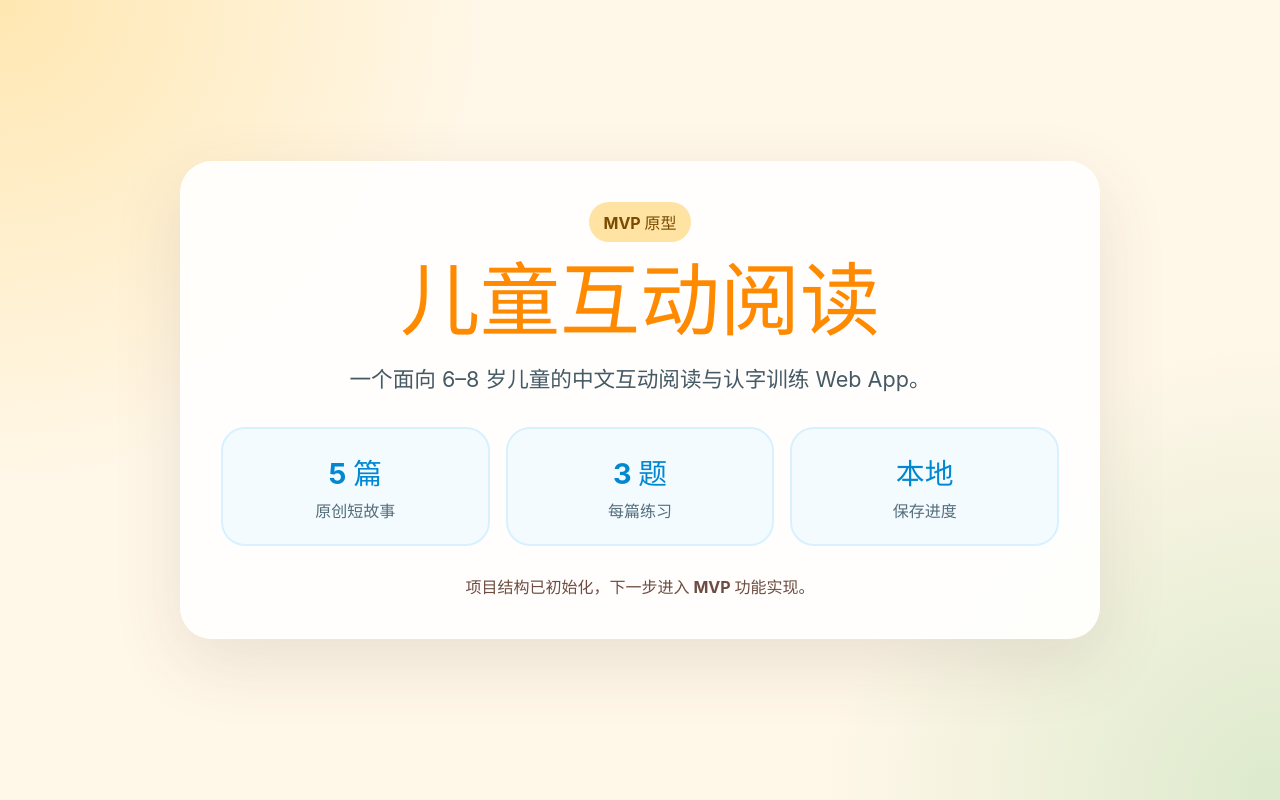
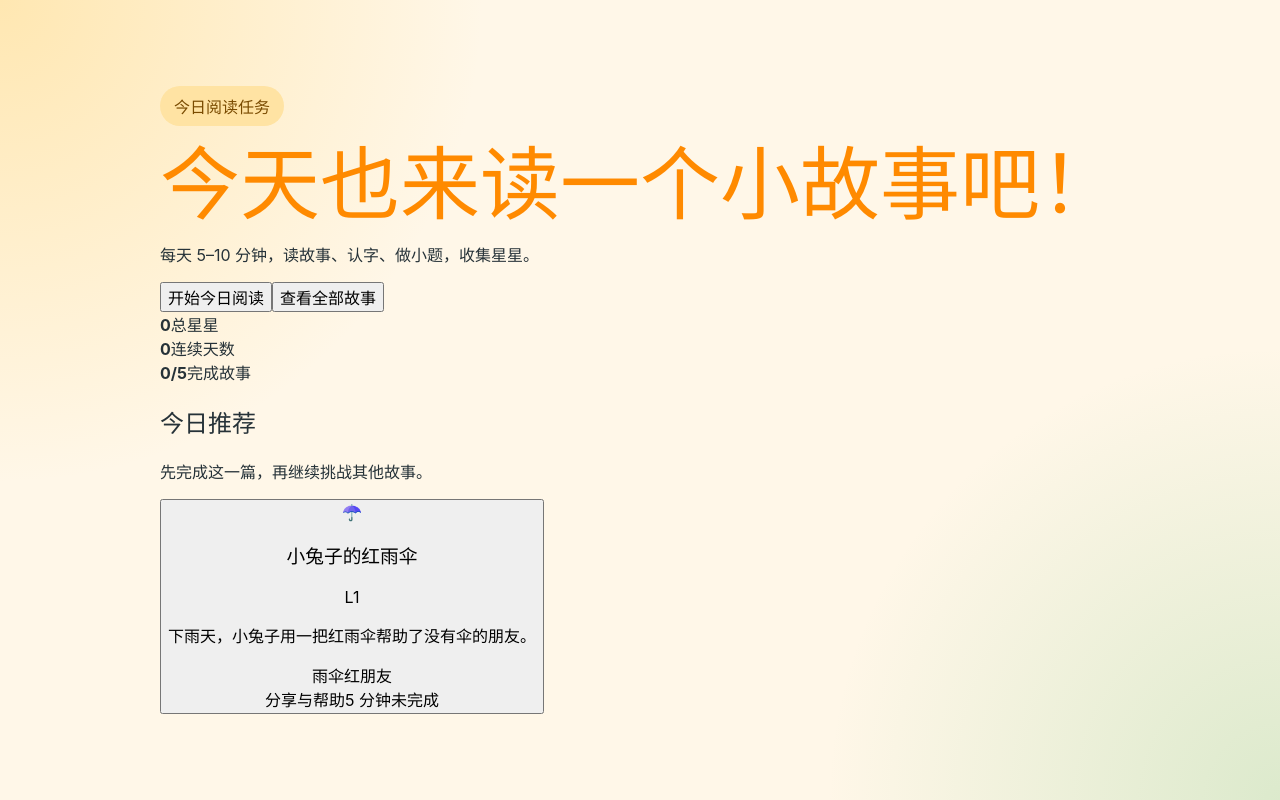
Before and after one commit to kelvin381539960-cyber/Game, a React (Vite) app: page / in a window 1280 px wide. Built offline with nearby package versions, Linux system fonts and the light colour scheme.

Commit message:
实现 MVP 主流程控制

```diff
--- a/src/App.tsx
+++ b/src/App.tsx
@@ -1,30 +1,155 @@
+import { useMemo, useState } from 'react'
+import { getNextUnfinishedStoryId, getStoryById, stories } from './data/stories'
+import HomePage from './pages/HomePage'
+import QuizPage from './pages/QuizPage'
+import ReaderPage from './pages/ReaderPage'
+import ResultPage from './pages/ResultPage'
+import StoryDetailPage from './pages/StoryDetailPage'
+import StoryListPage from './pages/StoryListPage'
+import type { ProgressState, ResultState } from './types/progress'
+import { calculateStars } from './utils/reward'
+import { completeStory, loadProgress } from './utils/progressStorage'
+
+type ViewName = 'home' | 'story-list' | 'story-detail' | 'reader' | 'quiz' | 'result'
+
 function App() {
+  const [currentView, setCurrentView] = useState<ViewName>('home')
+  const [selectedStoryId, setSelectedStoryId] = useState<string | null>(stories[0]?.id ?? null)
+  const [currentPageIndex, setCurrentPageIndex] = useState(0)
+  const [currentQuestionIndex, setCurrentQuestionIndex] = useState(0)
+  const [answers, setAnswers] = useState<Record<string, string>>({})
+  const [progress, setProgress] = useState<ProgressState>(() => loadProgress())
+  const [lastResult, setLastResult] = useState<ResultState | null>(null)
+
+  const selectedStory = useMemo(() => getStoryById(selectedStoryId), [selectedStoryId])
+  const recommendedStoryId = getNextUnfinishedStoryId(progress.completedStoryIds)
+  const recommendedStory = getStoryById(recommendedStoryId) ?? stories[0]
+
+  function openStoryDetail(storyId: string) {
+    setSelectedStoryId(storyId)
+    setCurrentPageIndex(0)
+    setCurrentQuestionIndex(0)
+    setAnswers({})
+    setCurrentView('story-detail')
+  }
+
+  function startReading() {
+    setCurrentPageIndex(0)
+    setCurrentQuestionIndex(0)
+    setAnswers({})
+    setCurrentView('reader')
+  }
+
+  function selectAnswer(answer: string) {
+    if (!selectedStory) return
+    const question = selectedStory.questions[currentQuestionIndex]
+    setAnswers((currentAnswers) => ({ ...currentAnswers, [question.id]: answer }))
+  }
+
+  function finishQuiz() {
+    if (!selectedStory) return
+
+    const correctCount = selectedStory.questions.reduce((count, question) => {
+      return answers[question.id] === question.answer ? count + 1 : count
+    }, 0)
+
+    const stars = calculateStars(correctCount)
+    const baseResult: ResultState = {
+      storyId: selectedStory.id,
+      correctCount,
+      totalQuestions: selectedStory.questions.length,
+      stars,
+      earnedBadges: [],
+    }
+
+    const { progress: nextProgress, earnedBadges } = completeStory(progress, baseResult)
+    const result = { ...baseResult, earnedBadges }
+
+    setProgress(nextProgress)
+    setLastResult(result)
+    setCurrentView('result')
+  }
+
+  function goNextStory() {
+    const nextStoryId = getNextUnfinishedStoryId(progress.completedStoryIds)
+    if (nextStoryId) {
+      openStoryDetail(nextStoryId)
+      return
+    }
+    setCurrentView('home')
+  }
+
+  if (!recommendedStory) {
+    return <main className="app-shell"><p>暂无故事内容。</p></main>
+  }
+
   return (
     <main className="app-shell">
-      <section className="hero-card">
-        <div className="hero-badge">MVP 原型</div>
-        <h1>儿童互动阅读</h1>
-        <p className="hero-text">
-          一个面向 6–8 岁儿童的中文互动阅读与认字训练 Web App。
-        </p>
-        <div className="status-grid" aria-label="项目状态">
-          <div className="status-card">
-            <strong>5 篇</strong>
-            <span>原创短故事</span>
-          </div>
-          <div className="status-card">
-            <strong>3 题</strong>
-            <span>每篇练习</span>
-          </div>
-          <div className="status-card">
-            <strong>本地</strong>
-            <span>保存进度</span>
-          </div>
-        </div>
-        <p className="next-step">
-          项目结构已初始化，下一步进入 MVP 功能实现。
-        </p>
-      </section>
+      <div className="app-container">
+        {currentView === 'home' ? (
+          <HomePage
+            progress={progress}
+            recommendedStory={recommendedStory}
+            onStart={openStoryDetail}
+            onShowStories={() => setCurrentView('story-list')}
+          />
+        ) : null}
+
+        {currentView === 'story-list' ? (
+          <StoryListPage
+            stories={stories}
+            progress={progress}
+            onSelectStory={openStoryDetail}
+            onBack={() => setCurrentView('home')}
+          />
+        ) : null}
+
+        {currentView === 'story-detail' && selectedStory ? (
+          <StoryDetailPage
+            story={selectedStory}
+            completed={progress.completedStoryIds.includes(selectedStory.id)}
+            stars={progress.storyStars[selectedStory.id] ?? 0}
+            onStartReading={startReading}
+            onBack={() => setCurrentView('story-list')}
+          />
+        ) : null}
+
+        {currentView === 'reader' && selectedStory ? (
+          <ReaderPage
+            story={selectedStory}
+            pageIndex={currentPageIndex}
+            onPreviousPage={() => setCurrentPageIndex((page) => Math.max(0, page - 1))}
+            onNextPage={() => setCurrentPageIndex((page) => Math.min(selectedStory.pages.length - 1, page + 1))}
+            onGoQuiz={() => {
+              setCurrentQuestionIndex(0)
+              setCurrentView('quiz')
+            }}
+            onBack={() => setCurrentView('story-detail')}
+          />
+        ) : null}
+
+        {currentView === 'quiz' && selectedStory ? (
+          <QuizPage
+            key={`${selectedStory.id}-${currentQuestionIndex}`}
+            story={selectedStory}
+            questionIndex={currentQuestionIndex}
+            selectedAnswer={answers[selectedStory.questions[currentQuestionIndex].id] ?? null}
+            onSelectAnswer={selectAnswer}
+            onNextQuestion={() => setCurrentQuestionIndex((index) => index + 1)}
+            onFinishQuiz={finishQuiz}
+            onBack={() => setCurrentView('reader')}
+          />
+        ) : null}
+
+        {currentView === 'result' && selectedStory && lastResult ? (
+          <ResultPage
+            story={selectedStory}
+            result={lastResult}
+            onHome={() => setCurrentView('home')}
+            onNextStory={goNextStory}
+          />
+        ) : null}
+      </div>
     </main>
   )
 }
```
